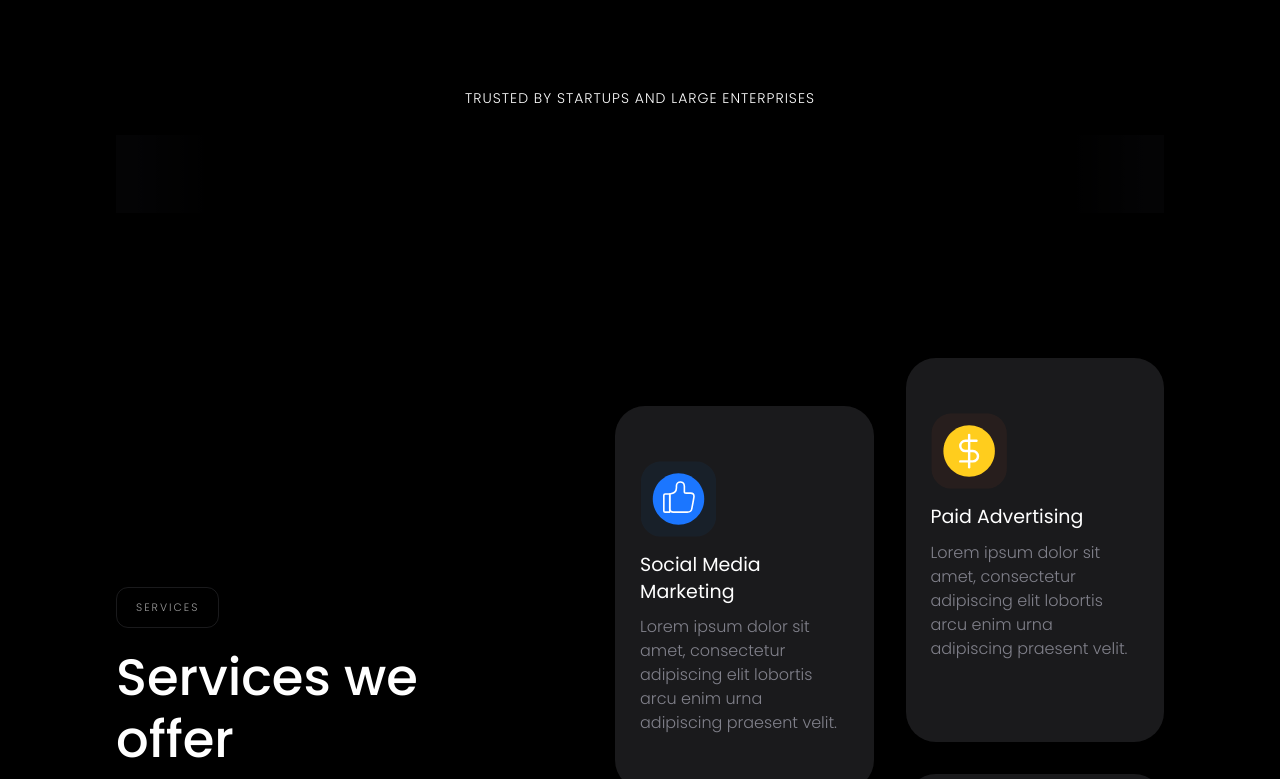
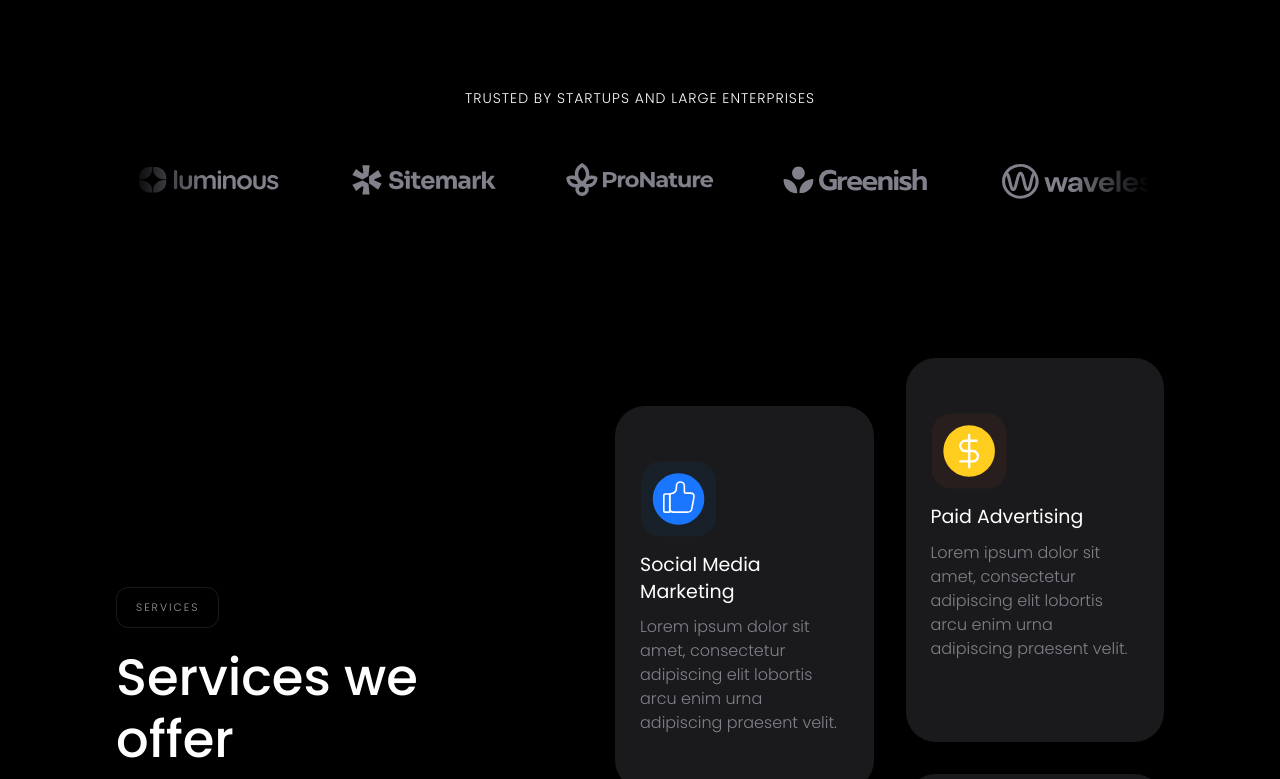
Before and after one commit to IHerelis/Growfy--Coursework, a plain HTML site: page index.html in a window 1280 px wide. Shown: the part 980-1759 px from the top of the page. Drawn offline with Linux system fonts and the light colour scheme.

Commit message:
add need image in trusted-by section and styled her

```diff
--- a/index.html
+++ b/index.html
@@ -121,7 +121,7 @@
             </a>
             <a href="" class="services__card card__email">
               <div class="services__card__img">
-                <img src="img/email 1.svg" alt="card__email">
+                <img src="img/email-marketing-service-icon.svg.svg" alt="card__email">
               </div>
               <div class="services__card__items">
                 <div class="services__card__title">
@@ -169,6 +169,9 @@
           </div>
         </div>
       </section>
+      <section>
+
+      </section>
     </main>
     <footer></footer>
   </div>
--- a/scss/style.scss
+++ b/scss/style.scss
@@ -215,54 +215,50 @@ body {
   display: grid;
   grid-template-columns: repeat(5, 1fr);
   gap: rem(30);
+  align-content: center;
 }
 
-.trusted__group__subject {
-  // width: 210px;
-  height: 78.75px;
-  img {
-    @include img-standart;
-  }
-}
+// .trusted__group__subject {
+//   // width: 210px;
+//   height: 78.75px;
+//   img {
+//     @include img-standart;
+//   }
+// }
 
 .luminous {
-  background: linear-gradient(90deg, #0D0D11 8%, rgba(0, 0, 0, 0.00) 50%), url("../img/logo-growfy.svg.svg") center / 100% no-repeat;
+  background: linear-gradient(90deg, black 8%, rgba(0, 0, 0, 0.00) 50%), url("../img/Luminous-Logo.svg.svg") center / 100% no-repeat;
   // width: 210px;
-  height: 78.75px;
+  height: rem(78.75);
   object-fit: cover;
-  opacity: 0.3;
 }
 
 .sitemark {
-  background: url("../img/logo-growfy.svg.svg") center / 100% no-repeat;
+  background: url("../img/Sitemark-Logo.svg.svg") center / 100% no-repeat;
   // width: 210px;
-  height: 78.75px;
+  height: rem(78.75);
   object-fit: cover;
-  opacity: 0.45;
 }
 
 .pronature {
-  background: url("../img/logo-growfy.svg.svg") center / 100% no-repeat;
+  background: url("../img/Pronature-Logo.svg.svg") center / 100% no-repeat;
   // width: 210px;
-  height: 78.75px;
+  height: rem(78.75);
   object-fit: cover;
-  opacity: 0.45;
 }
 
 .greenish {
-  background: url("../img/logo-growfy.svg.svg") center / 100% no-repeat;
+  background: url("../img/Greenish-Logo.svg.svg") center / 100% no-repeat;
   // width: 210px;
-  height: 78.75px;
+  height: rem(78.75);
   object-fit: cover;
-  opacity: 0.45;
 }
 
 .waveless {
-  background: linear-gradient(270deg, #0D0D11 8%, rgba(0, 0, 0, 0.00) 50%), url("../img/logo-growfy.svg.svg") center / 100% no-repeat;
+  background: linear-gradient(270deg, black 8%, rgba(0, 0, 0, 0.00) 50%), url("../img/Waveless-Logo.svg.svg") center / 100% no-repeat;
   // width: 210px;
-  height: 78.75px;
+  height: rem(78.75);
   object-fit: cover;
-  opacity: 0.3;
 }
 
 
@@ -271,7 +267,6 @@ body {
 .services {
   display: grid;
   grid-template-columns: 1fr 1.1fr;
-  // align-items: center;
   min-height: rem(750);
   margin-bottom: rem(190);
   .services__items {
@@ -313,7 +308,6 @@ body {
   grid-template-columns: repeat(2, minmax(rem(250), 1fr));
   gap: rem(32);
   grid-auto-rows: 1fr;
-  // height: 100%;
 }
 
 .services__cards__marketing {
@@ -346,7 +340,6 @@ body {
 }
 
 .services__card__items {
-  // width: 83%;
   margin-right: rem(45);
 }
 
```
Also changed, not shown: css/style.css, img/Greenish%20Logo.svg.png (deleted), img/Greenish-Logo.svg.svg (added), img/Luminous%20Logo.svg.png (deleted), img/Luminous-Logo.svg.svg (added), img/Pronature%20Logo.svg.jpg (deleted), img/Pronature-Logo.svg.svg (added), img/Sitemark%20Logo.svg.png (deleted), img/Sitemark-Logo.svg.svg (added), img/Waveless-Logo.svg.svg (renamed from img/Waveless%20Logo.svg.svg), img/email-marketing-service-icon.svg.svg (renamed from img/email 1.svg), 1 other file.
